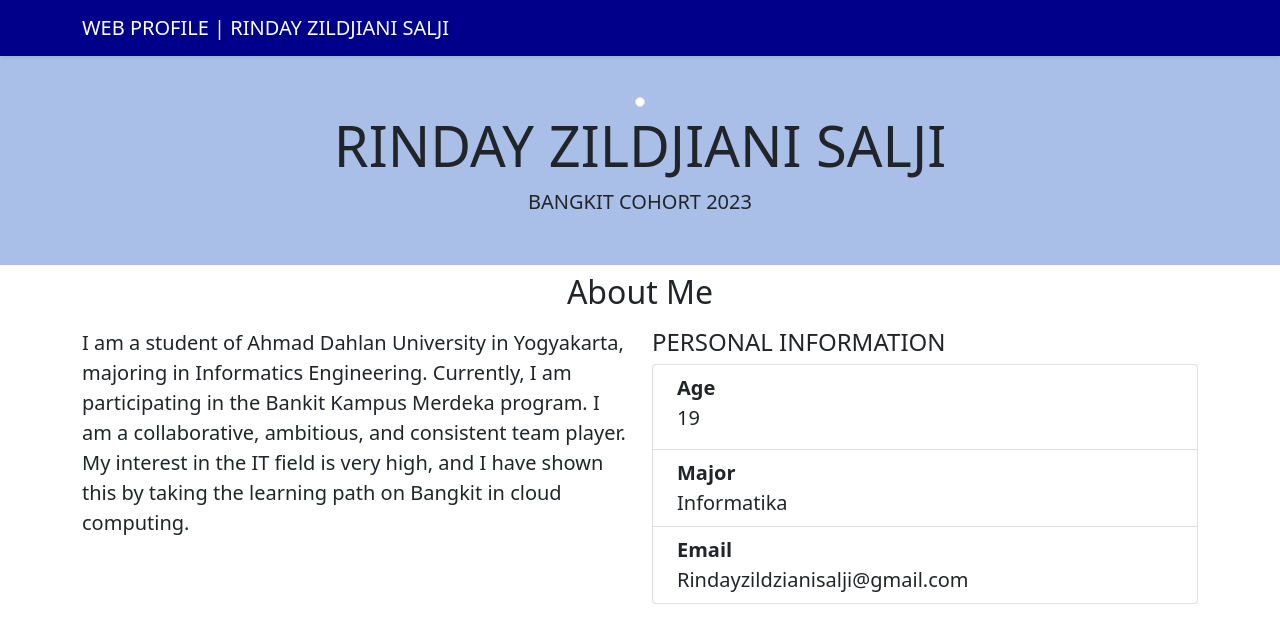
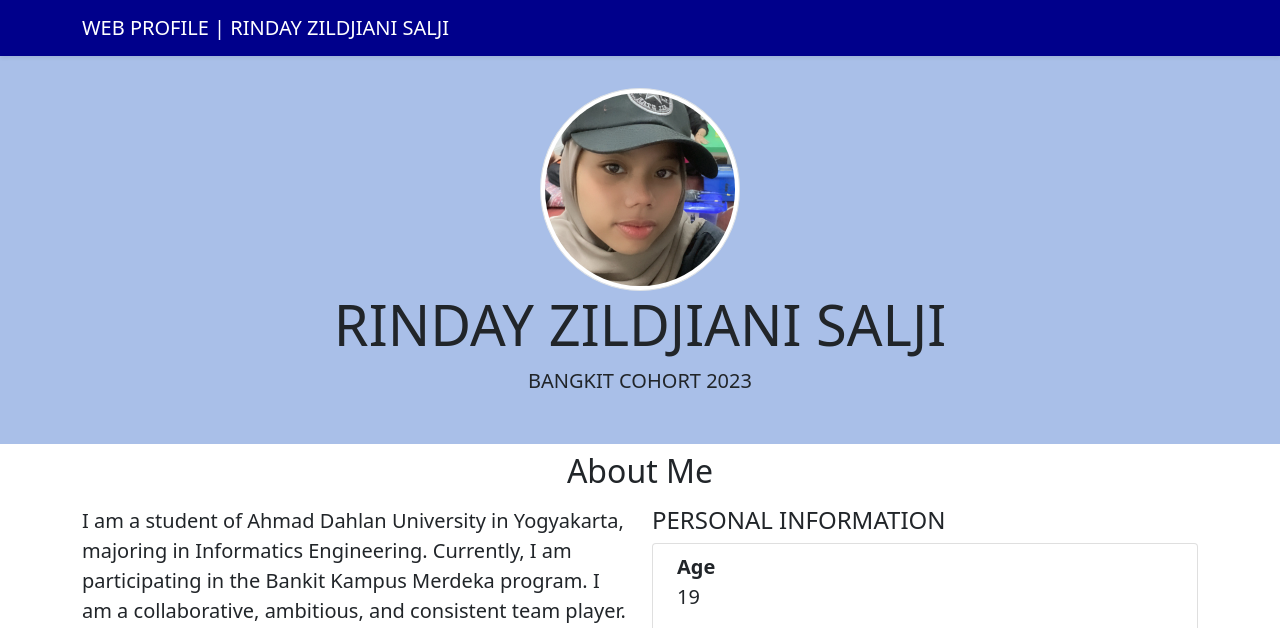
Before and after one commit to CC08-Rinday/web-profile, a plain HTML site: page index.html in a window 1280 px wide. Shown: the top 628 px of the page. Drawn offline with nearby package versions, Linux system fonts and the light colour scheme.

Commit message:
Update index.html
ubah format foto dari jpg ke png

```diff
--- a/index.html
+++ b/index.html
@@ -22,7 +22,7 @@
     <!-- Akhir navbar -->
     <!-- awal jumbotron -->
     <section class="jumbotron text-center">
-      <img src="asset/gambar/foto.JPG" alt="" width="200" class="rounded-circle img-thumbnail" />
+      <img src="asset/gambar/foto.png" alt="" width="200" class="rounded-circle img-thumbnail" />
       <h1 class="display-4">RINDAY ZILDJIANI SALJI</h1>
       <p class="lead">BANGKIT COHORT 2023</p>
     </section>
```
